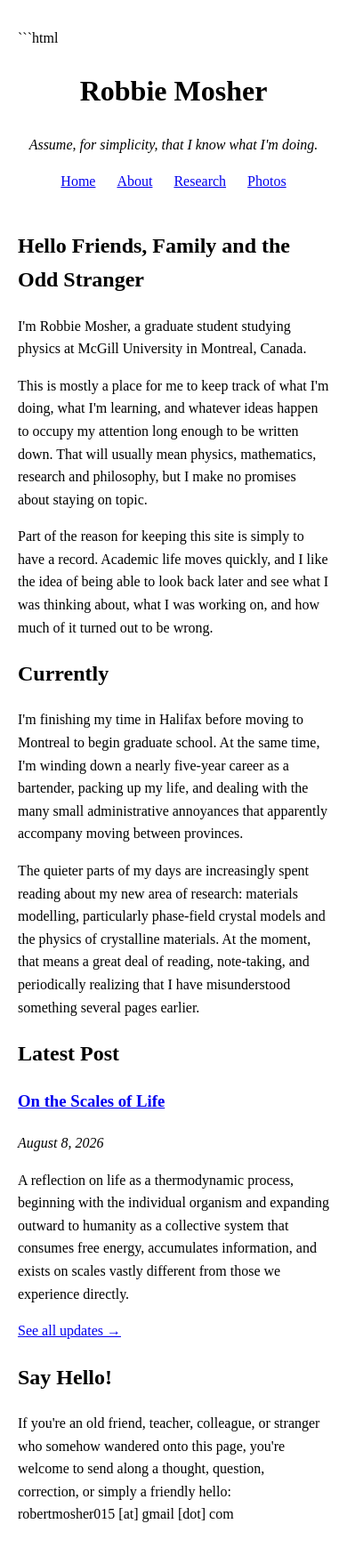
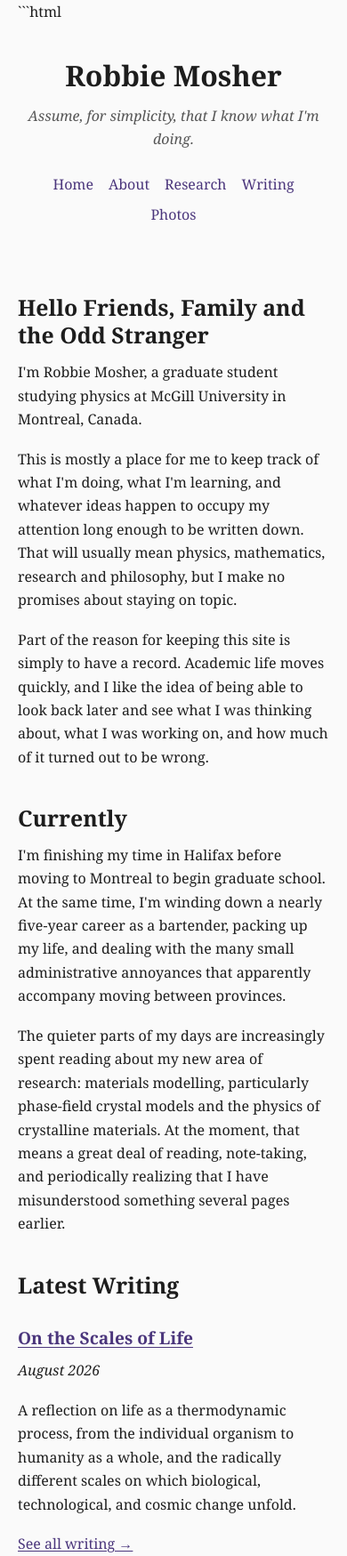
Before and after one commit to robbiemosher/robbiemosher.github.io, a plain HTML site: page index.html in a window 390 px wide. Shown: the top 1749 px of the page at 89% size. Drawn offline with Linux system fonts and the light colour scheme.

Commit message:
global update

```diff
--- a/index.html
+++ b/index.html
@@ -21,6 +21,7 @@
         <a href="index.html">Home</a>
         <a href="about.html">About</a>
         <a href="research.html">Research</a>
+        <a href="writing.html">Writing</a>
         <a href="photos.html">Photos</a>
     </nav>
 </header>
@@ -67,23 +68,22 @@
         realizing that I have misunderstood something several pages earlier.
     </p>
 
-    <h2>Latest Post</h2>
+    <h2>Latest Writing</h2>
 
     <h3>
         <a href="posts/on_the_scale_of_life.html">On the Scales of Life</a>
     </h3>
 
-    <p><em>August 8, 2026</em></p>
+    <p><em>August 2026</em></p>
 
     <p>
-        A reflection on life as a thermodynamic process, beginning with the
-        individual organism and expanding outward to humanity as a collective
-        system that consumes free energy, accumulates information, and exists
-        on scales vastly different from those we experience directly.
+        A reflection on life as a thermodynamic process, from the individual
+        organism to humanity as a whole, and the radically different scales on
+        which biological, technological, and cosmic change unfold.
     </p>
 
     <p>
-        <a href="updates.html">See all updates →</a>
+        <a href="writing.html">See all writing →</a>
     </p>
 
     <h2>Say Hello!</h2>
--- a/style.css
+++ b/style.css
@@ -1,45 +1,82 @@
-
-
-
-
-
-
-
-
-
-
-
-
-
-
-
-
-
-
-
-
-
-
-
-
-
-
+* {
+    box-sizing: border-box;
+}
 
 body {
-    max-width: 750px;
-    margin: 60px auto;
-    padding: 0 20px;
-    font-family: serif;
-    line-height: 1.6;
+    max-width: 780px;
+    margin: 0 auto;
+    padding: 0 1.5rem;
+    background: #fafafa;
+    color: #1d1d1d;
+    font-family: Georgia, "Times New Roman", serif;
+    font-size: 17px;
+    line-height: 1.65;
 }
 
 header {
     text-align: center;
-    margin-bottom: 40px;
+    padding: 4rem 0 2.5rem;
+}
+
+header h1 {
+    margin: 0 0 0.75rem;
+    font-size: 2.25rem;
+    line-height: 1.2;
+}
+
+header p {
+    margin: 0 0 1rem;
+    color: #555;
+}
+
+nav {
+    margin-top: 1.25rem;
 }
 
 nav a {
-    margin: 0 10px;
+    margin: 0 0.6rem;
+    text-decoration: none;
+}
+
+main {
+    padding-bottom: 4rem;
+}
+
+h2 {
+    margin-top: 2.5rem;
+    margin-bottom: 0.8rem;
+    font-size: 1.55rem;
+    line-height: 1.25;
+}
+
+h3 {
+    margin-top: 1.75rem;
+    margin-bottom: 0.5rem;
+    font-size: 1.2rem;
+}
+
+p {
+    margin: 0 0 1.15rem;
+}
+
+a {
+    color: #4b367c;
+    text-decoration-thickness: 1px;
+    text-underline-offset: 0.15em;
+}
+
+a:visited {
+    color: #4b367c;
+}
+
+a:hover {
+    color: #231942;
+}
+
+hr {
+    border: 0;
+    border-top: 1px solid #ddd;
+    margin: 2.5rem 0;
 }
 
 img {
@@ -54,19 +91,41 @@ img {
 }
 
 footer {
-    margin-top: 60px;
-    padding-top: 20px;
-    border-top: 1px solid #ccc;
+    padding: 2rem 0 3rem;
+    border-top: 1px solid #ddd;
+    color: #666;
     text-align: center;
-    font-size: 0.9em;
+    font-size: 0.9rem;
 }
 
 @media (max-width: 600px) {
     body {
-        margin: 30px auto;
+        padding: 0 1.25rem;
+        font-size: 16px;
+    }
+
+    header {
+        padding: 2.5rem 0 2rem;
+    }
+
+    header h1 {
+        font-size: 2rem;
+    }
+
+    nav a {
+        display: inline-block;
+        margin: 0.25rem 0.4rem;
+    }
+
+    main {
+        padding-bottom: 2.5rem;
     }
 
     .photo-grid {
         grid-template-columns: 1fr;
     }
+
+    footer {
+        padding-bottom: 2rem;
+    }
 }
```
Also changed, not shown: about.html (+10 -4 lines), research.html (+20 -12 lines), writing.html (added, +63 -0 lines).
